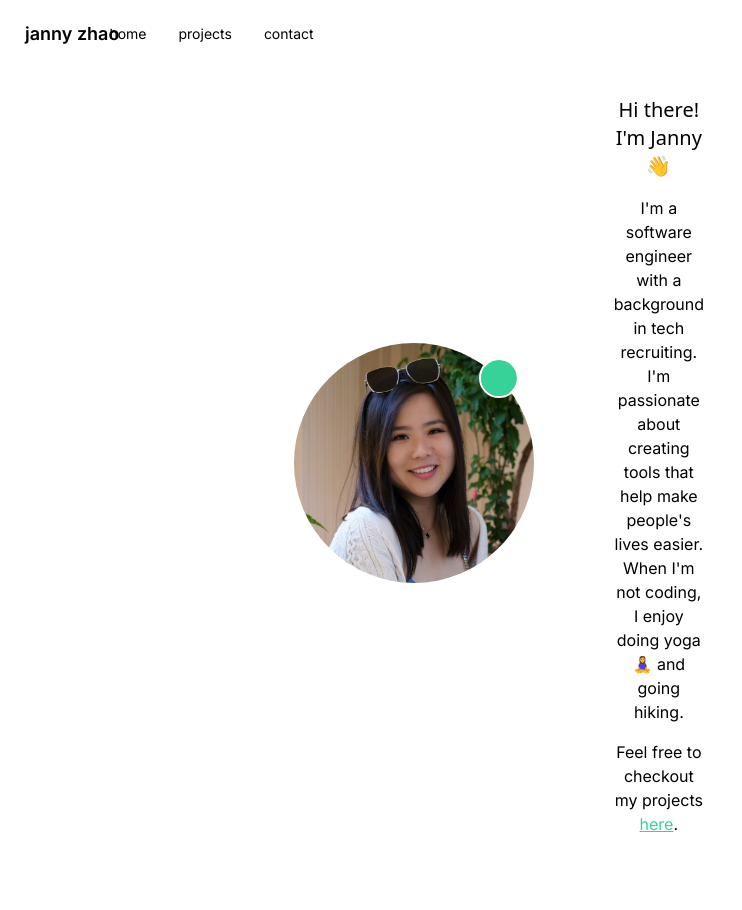
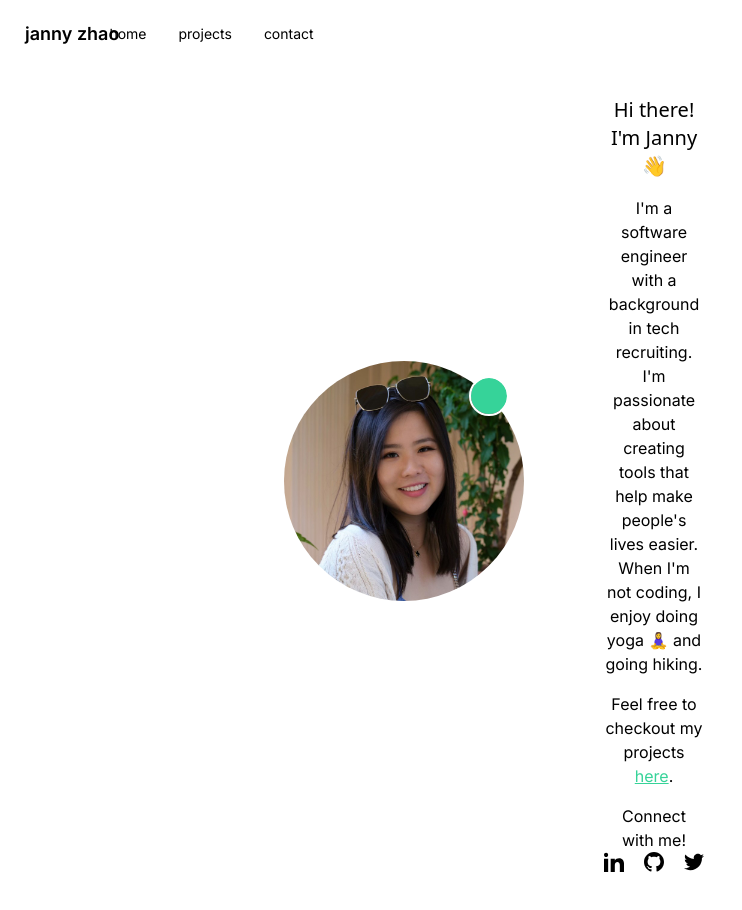
Before and after one commit to jannyzhao/website, a Next.js app: page / in a window 1280 px wide. Shown: the top 910 px of the page, without its empty margins (0-742 px from the left). Built offline with nearby package versions, Linux system fonts and the light colour scheme.

Commit message:
Add Contact to NavBar and add socials to HomePage

```diff
--- a/app/contact/page.tsx
+++ b/app/contact/page.tsx
@@ -1,6 +1,5 @@
-import jannyPhoto from "@/public/images/janny-photo.png";
-import Image from "next/image";
 import Link from "next/link";
+import { BeakerIcon } from "@heroicons/react/24/solid";
 
 export default function Contact() {
   return (
@@ -9,16 +8,13 @@
         <div className="gap-4 text-center">
           <h1 className="font-sans text-xl gap-4 mb-4">Get in touch!</h1>
           <p className="mb-4">
-            <Link href="https://www.linkedin.com/in/jannyzhao/" target="_blank">
+            <Link
+              href="https://www.linkedin.com/in/jannyzhao/"
+              target="_blank"
+              className="link link-success"
+            >
               Linkedin
             </Link>
-          </p>
-          <p>
-            Feel free to checkout my projects{" "}
-            <Link href="/projects" className="link link-success">
-              here
-            </Link>
-            .
           </p>
         </div>
       </div>
--- a/app/page.tsx
+++ b/app/page.tsx
@@ -24,13 +24,46 @@
             people&apos;s lives easier. When I&apos;m not coding, I enjoy doing
             yoga 🧘‍♀️ and going hiking.
           </p>
-          <p>
+          <p className="mb-4">
             Feel free to checkout my projects{" "}
             <Link href="/projects" className="link link-success">
               here
             </Link>
             .
           </p>
+          <p>Connect with me!</p>
+          <div className="flex flex-row justify-center items-center gap-5">
+            <Link href="https://www.linkedin.com/in/jannyzhao/" target="_blank">
+              <svg
+                xmlns="http://www.w3.org/2000/svg"
+                className="h-5 w-5"
+                fill="currentColor"
+                viewBox="0 0 24 24"
+              >
+                <path d="M4.98 3.5c0 1.381-1.11 2.5-2.48 2.5s-2.48-1.119-2.48-2.5c0-1.38 1.11-2.5 2.48-2.5s2.48 1.12 2.48 2.5zm.02 4.5h-5v16h5v-16zm7.982 0h-4.968v16h4.969v-8.399c0-4.67 6.029-5.052 6.029 0v8.399h4.988v-10.131c0-7.88-8.922-7.593-11.018-3.714v-2.155z" />
+              </svg>{" "}
+            </Link>{" "}
+            <Link href="https://github.com/jannyzhao" target="_blank">
+              <svg
+                xmlns="http://www.w3.org/2000/svg"
+                className="h-5 w-5"
+                fill="currentColor"
+                viewBox="0 0 24 24"
+              >
+                <path d="M12 0c-6.626 0-12 5.373-12 12 0 5.302 3.438 9.8 8.207 11.387.599.111.793-.261.793-.577v-2.234c-3.338.726-4.033-1.416-4.033-1.416-.546-1.387-1.333-1.756-1.333-1.756-1.089-.745.083-.729.083-.729 1.205.084 1.839 1.237 1.839 1.237 1.07 1.834 2.807 1.304 3.492.997.107-.775.418-1.305.762-1.604-2.665-.305-5.467-1.334-5.467-5.931 0-1.311.469-2.381 1.236-3.221-.124-.303-.535-1.524.117-3.176 0 0 1.008-.322 3.301 1.23.957-.266 1.983-.399 3.003-.404 1.02.005 2.047.138 3.006.404 2.291-1.552 3.297-1.23 3.297-1.23.653 1.653.242 2.874.118 3.176.77.84 1.235 1.911 1.235 3.221 0 4.609-2.807 5.624-5.479 5.921.43.372.823 1.102.823 2.222v3.293c0 .319.192.694.801.576 4.765-1.589 8.199-6.086 8.199-11.386 0-6.627-5.373-12-12-12z" />
+              </svg>{" "}
+            </Link>
+            <Link href="https://twitter.com/janszhao" target="_blank">
+              <svg
+                xmlns="http://www.w3.org/2000/svg"
+                className="h-5 w-5"
+                fill="currentColor"
+                viewBox="0 0 24 24"
+              >
+                <path d="M24 4.557c-.883.392-1.832.656-2.828.775 1.017-.609 1.798-1.574 2.165-2.724-.951.564-2.005.974-3.127 1.195-.897-.957-2.178-1.555-3.594-1.555-3.179 0-5.515 2.966-4.797 6.045-4.091-.205-7.719-2.165-10.148-5.144-1.29 2.213-.669 5.108 1.523 6.574-.806-.026-1.566-.247-2.229-.616-.054 2.281 1.581 4.415 3.949 4.89-.693.188-1.452.232-2.224.084.626 1.956 2.444 3.379 4.6 3.419-2.07 1.623-4.678 2.348-7.29 2.04 2.179 1.397 4.768 2.212 7.548 2.212 9.142 0 14.307-7.721 13.995-14.646.962-.695 1.797-1.562 2.457-2.549z" />
+              </svg>
+            </Link>
+          </div>
         </div>
       </div>
     </div>
--- a/components/Navbar.tsx
+++ b/components/Navbar.tsx
@@ -18,7 +18,7 @@
               <Link href="/projects">Projects</Link>
             </li>
             <li>
-              <Link href="/contact">Contact</Link>
+              <Link href="mailto:zhao.janny@gmail.com">Contact</Link>
             </li>
           </ul>
         </div>
```
